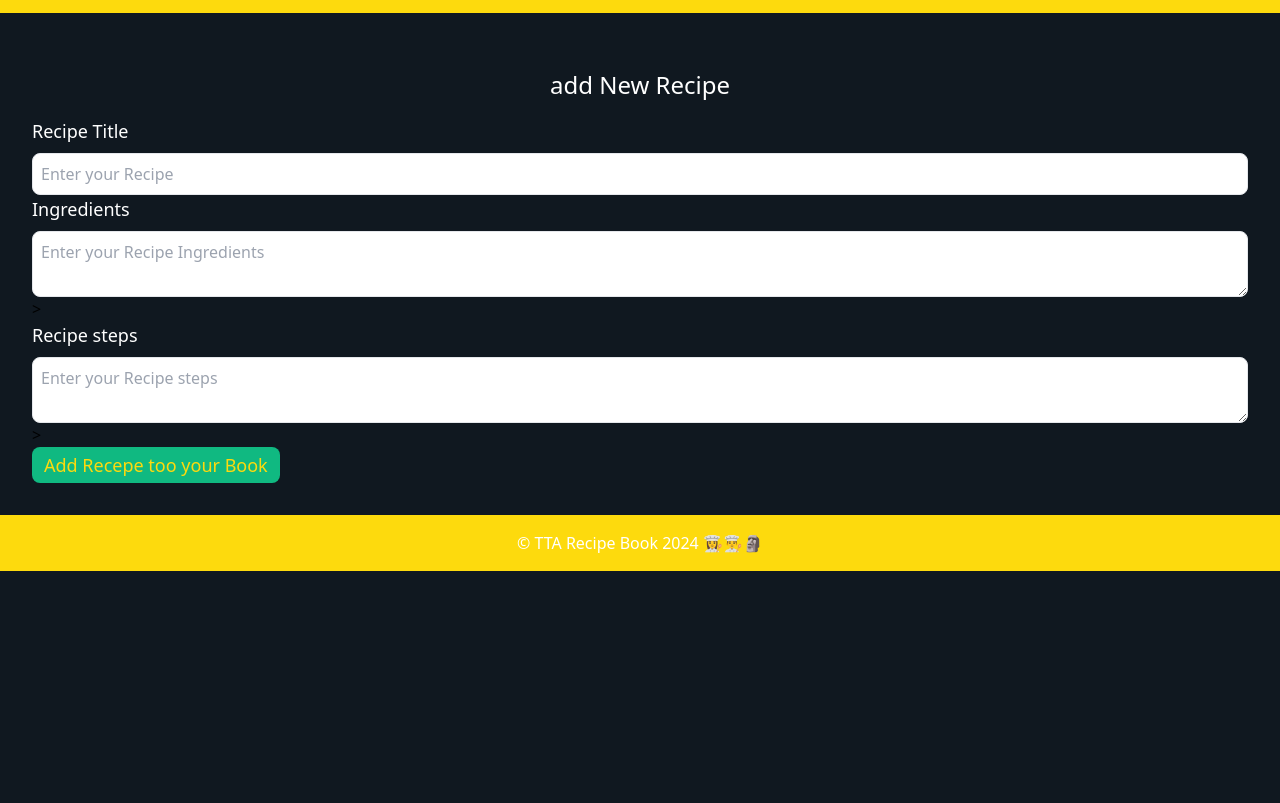
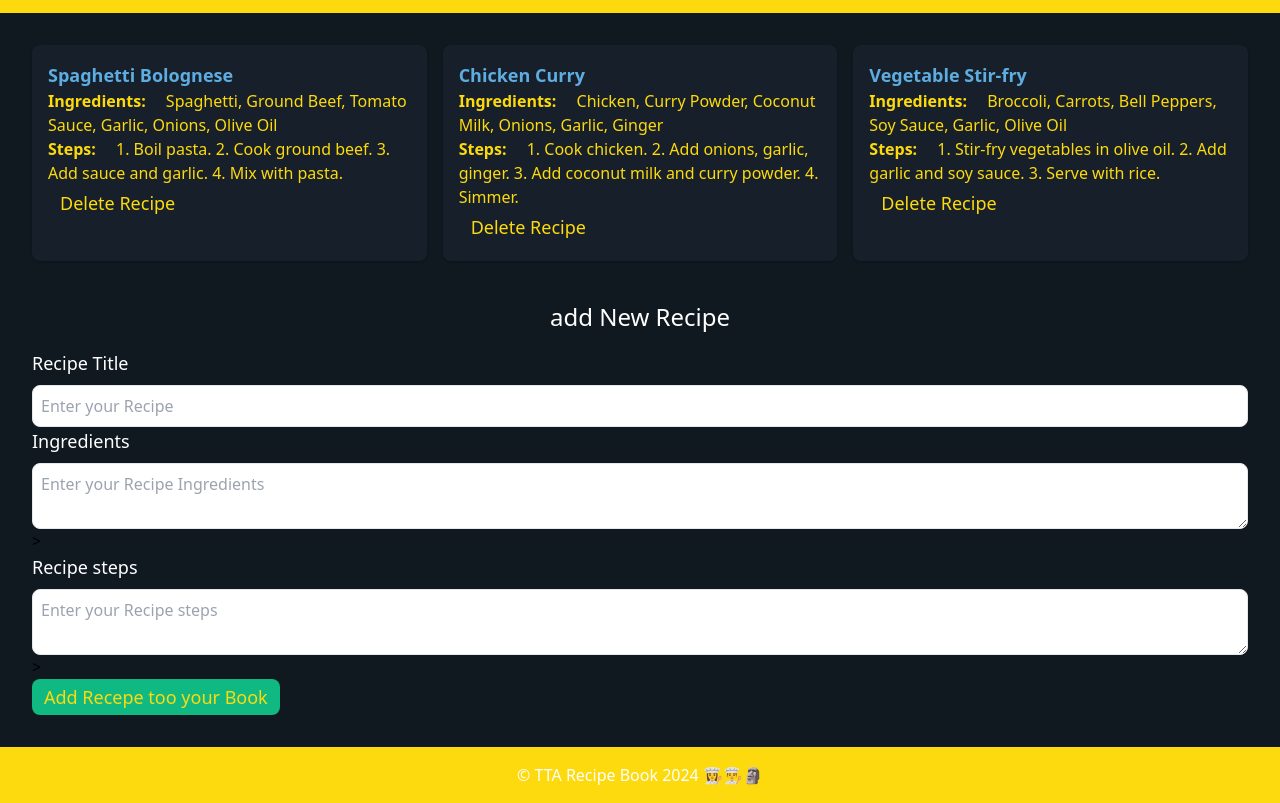
Before and after one commit to t-prince-king/TTA_Recipe-Book, a plain HTML site: page index.html in a window 1280 px wide. Shown: the part 51-854 px from the top of the page. Before the commit the page ends 800 px from the top, so only its background shows below. Drawn offline with nearby package versions, Linux system fonts and the light colour scheme.

Commit message:
feat completed the layout

```diff
--- a/index.html
+++ b/index.html
@@ -11,7 +11,7 @@
      <h1 class="text-2xl">Recipe Book Application</h1>
   </header>
   <main class="p-8">
-    <section id="recipeList" class="grid grid-cols-1 md:grid-cols-2 lg:grid-cols-3 ga-4">
+    <section id="recipeList" class="grid grid-cols-1 md:grid-cols-2 lg:grid-cols-3 gap-4 w-full">
 
     </section>
 
@@ -36,7 +36,7 @@
             <textarea id="recipeSpeps" class="border border-1-lo hover:border-red-700 p-2 w-full rounded-lg focus:outline-none " placeholder="Enter your Recipe steps"></textarea> ></textarea>
 
         </div>
-        <button id="addRecipe" class="bg-green-500 l5 font-bord text-lg px-3 py-1 rounded-lg hover:text-red-600">
+        <button id="addRecipe" class="bg-green-500 ll font-bord text-lg px-3 py-1 rounded-lg hover:text-red-600">
             Add Recepe too your Book
         </button>
     </section>
--- a/scripts.js
+++ b/scripts.js
@@ -1,4 +1,5 @@
 // Sample recipe data stored as an array of objects
+
 const recipes = [
     {
         title: "Spaghetti Bolognese",
@@ -16,3 +17,24 @@ const recipes = [
         steps: "1. Stir-fry vegetables in olive oil. 2. Add garlic and soy sauce. 3. Serve with rice."
     }
 ];
+
+const displayRecipes = () => {
+    const recipelist = document.querySelector("#recipeList");
+    recipelist.innerHTML = "";
+
+    recipes.forEach((recipe, index) => {
+        const recipeCard = document.createElement("div");
+        recipeCard.classList.add("pp", "p-4", "rounded-lg", "mb-4", "shadow");
+        recipeCard.innerHTML = `
+
+            <h2 class="text-lg font-bold oo">${recipe.title}</h2>
+            <p class="l5"><strong>Ingredients:&emsp;</strong> ${recipe.ingredients}</p>
+            <p class="l5"><strong>Steps:&emsp;</strong> ${recipe.steps}</p>
+            <button id="deleteRecipe-${index}" class=" l5 font-bord text-lg px-3 py-1 rounded-lg hover:text-red-600">Delete Recipe</button>
+
+        `;
+        recipelist.appendChild(recipeCard);
+    })
+}
+
+displayRecipes();
--- a/style.css
+++ b/style.css
@@ -8,3 +8,11 @@ background-color: #FDDA0D ;
     color: #FDDA0D;
 
 }
+.pp{
+    background-color: #17202a;}
+.ll{
+    color:#FDDA0D;
+}
+.oo{
+    color: #5dade2 ;
+}
```
